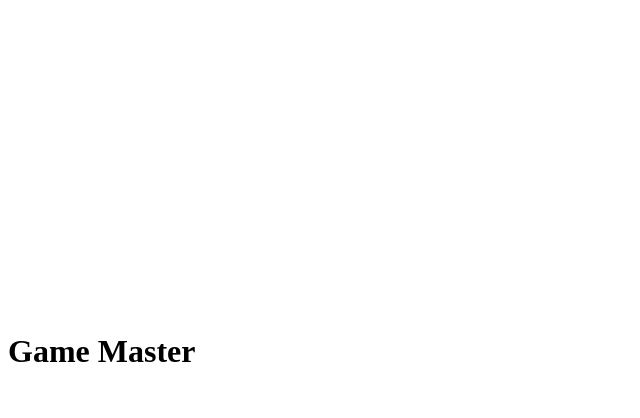
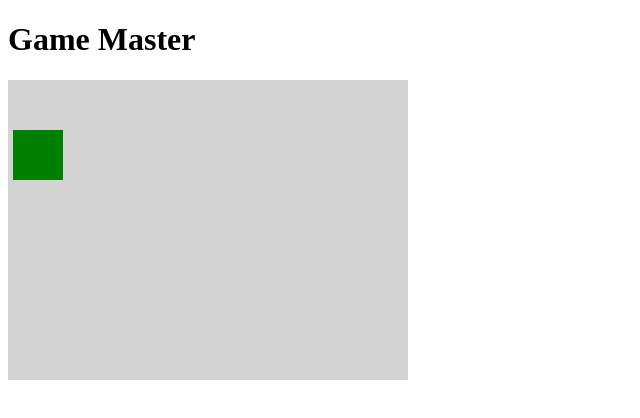
Before and after one commit to davesdawn/2D-game, a plain HTML site: page index.html in a window 1280 px wide. Shown: the whole page, without its empty margins (0-640 px from the left). Drawn offline with Linux system fonts and the light colour scheme.

Commit message:
Created moving rectangle

```diff
--- a/index.html
+++ b/index.html
@@ -6,12 +6,13 @@
     <title>My Simple Game</title>
 </head>
 <body>
+    <div id="body">
+        <h1>Game Master</h1>
+    </div>
     <canvas id="gameCanvas" width="400" height="300"></canvas>
     <script src="script.js"></script>
 
-    <div id="body">
-        <h1>Game Master</h1>
-    </div>
+
 
 </body>
 </html>
--- a/script.js
+++ b/script.js
@@ -3,10 +3,42 @@ let message = "Game started!";
 let width = 5;
 let height = 5;
 let area = width * height; // operation for finding the area
-
+let x = 0;
+let y = 50;
+const rectWidth = 50;
+const rectHeight = 50;
 
 //get the canvas element
 const canvas = document.getElementById("gameCanvas");
 
 //get the 2D drawing context
 const ctx = canvas.getContext("2d");
+
+// // Set the background color to light gray
+// ctx.fillStyle = "lightgray";
+// // Fill the entire canvas with the background color
+// ctx.fillRect(0, 0, canvas.width, canvas.height);
+
+// //drawing a  rectangle
+// ctx.fillStyle = "green";
+// ctx.lineWidth = 3
+// ctx.fillRect(100, 50, 80, 60);
+
+function drawRectangle() {
+
+    //clear the canvas
+    ctx.clearRect(0, 0, canvas.width, canvas.height);
+
+    //Update the x-coordinate
+    x++;
+
+    ctx.fillStyle = "lightgray";
+    // Fill the entire canvas with the background color
+    ctx.fillRect(0, 0, canvas.width, canvas.height);
+    //drawing a rectangle
+    ctx.fillStyle = "green";
+    ctx.lineWidth = 3
+    ctx.fillRect(x, y, rectWidth, rectHeight);
+}
+
+setInterval(drawRectangle, 1000);
```
